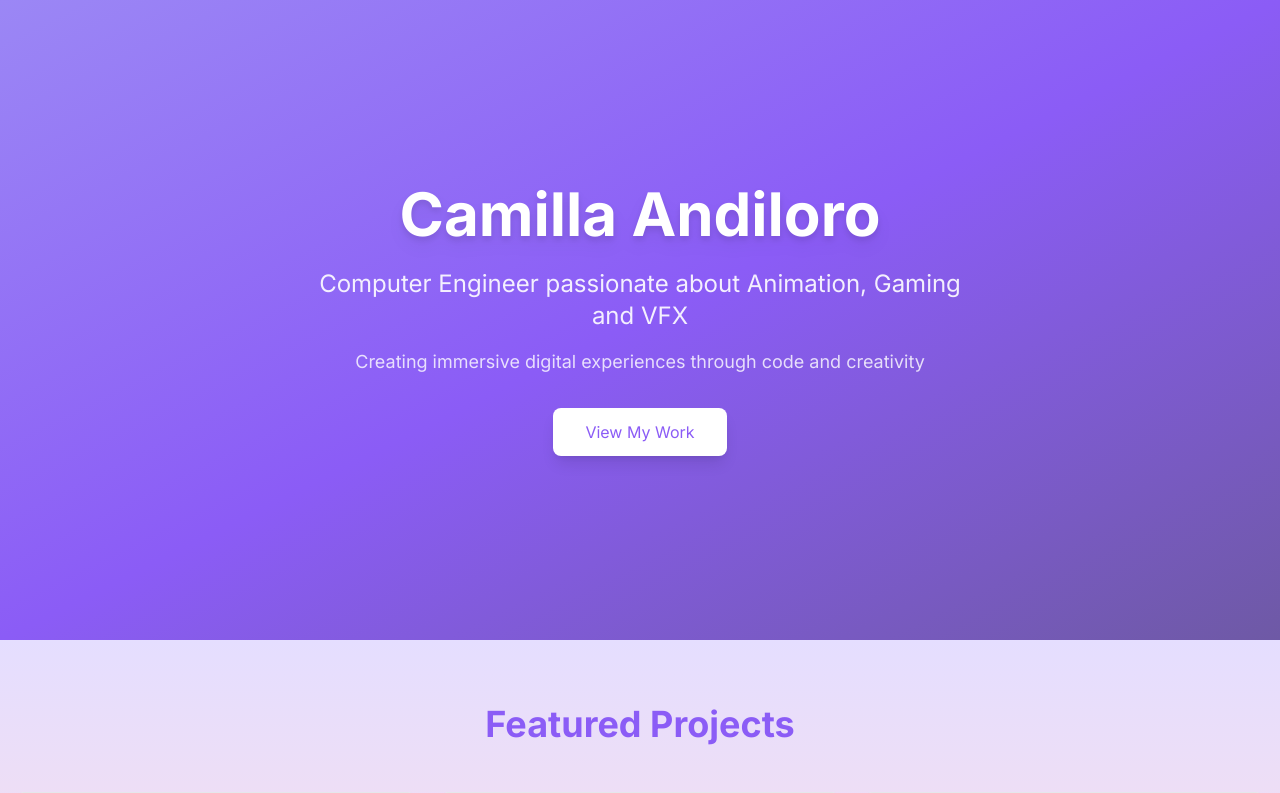
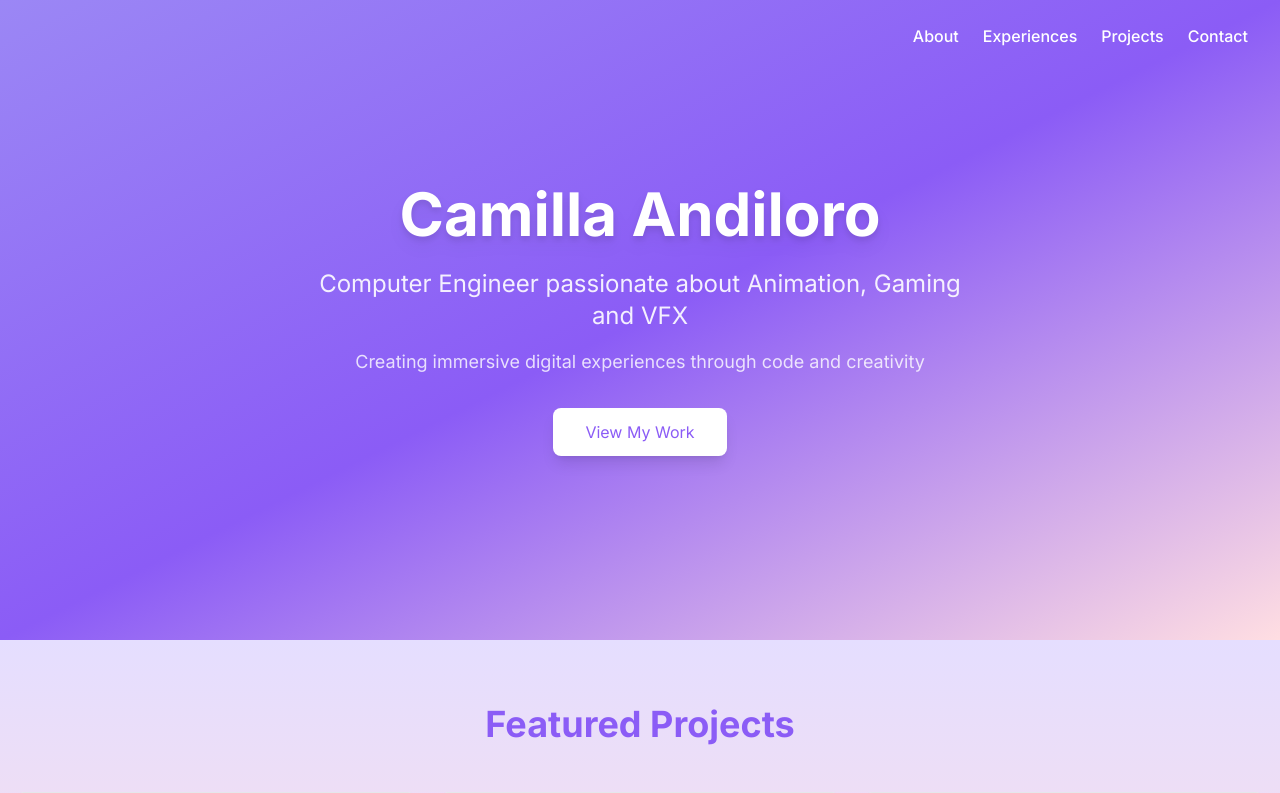
Before and after one commit to camiandi/github-galleria, a React (Vite) app: page / in a window 1280 px wide. Shown: the top 793 px of the page. Built offline with nearby package versions, Linux system fonts and the light colour scheme.

Commit message:
Update color scheme and navigation links
- Adjust the color scheme to incorporate a pink-peach gradient hue.
- Add navigation links in the upper right corner for "About", "Experiences", "Projects", and "Contacts".
[skip gpt_engineer]

```diff
--- a/src/components/Hero.tsx
+++ b/src/components/Hero.tsx
@@ -2,7 +2,31 @@ import React from "react";
 
 const Hero = () => {
   return (
-    <section className="min-h-[80vh] flex items-center justify-center bg-gradient-to-br from-[#9b87f5] via-[#8B5CF6] to-[#6E59A5]">
+    <section className="min-h-[80vh] relative flex items-center justify-center bg-gradient-to-br from-[#9b87f5] via-[#8B5CF6] to-[#FFDEE2]">
+      <nav className="absolute top-6 right-8">
+        <ul className="flex space-x-6">
+          <li>
+            <a href="#about" className="text-white hover:text-white/80 transition-colors font-medium">
+              About
+            </a>
+          </li>
+          <li>
+            <a href="#experiences" className="text-white hover:text-white/80 transition-colors font-medium">
+              Experiences
+            </a>
+          </li>
+          <li>
+            <a href="#projects" className="text-white hover:text-white/80 transition-colors font-medium">
+              Projects
+            </a>
+          </li>
+          <li>
+            <a href="#contact" className="text-white hover:text-white/80 transition-colors font-medium">
+              Contact
+            </a>
+          </li>
+        </ul>
+      </nav>
       <div className="container px-4 py-16 text-center">
         <h1 className="text-4xl md:text-6xl font-bold text-white mb-6 animate-slide-up drop-shadow-lg">
           Camilla Andiloro
```
